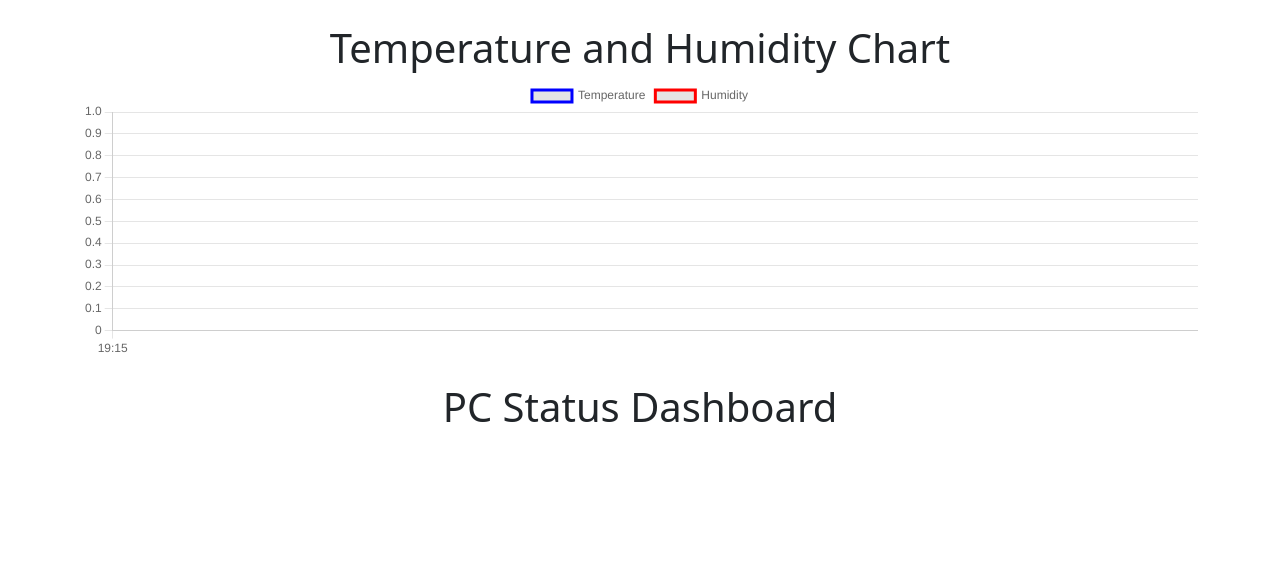
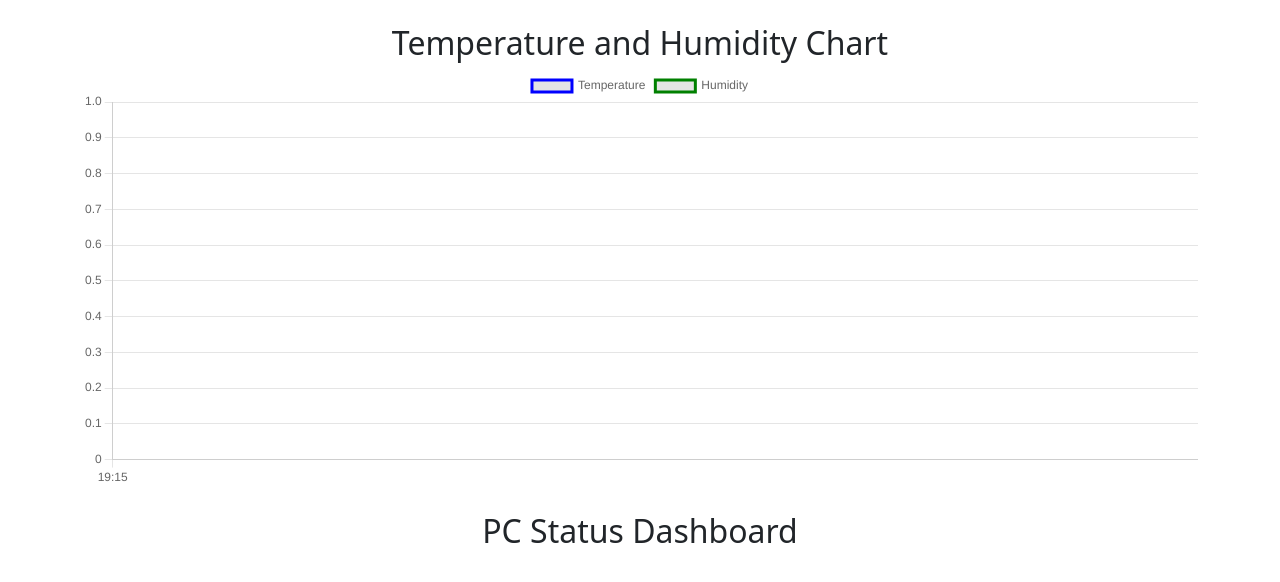
Before and after one commit to jphan32/rack-monitor-rp, a FastAPI app: page / in a window 1280 px wide. Shown: the top 582 px of the page. Run offline with FastAPI, Linux system fonts and the light colour scheme; data that the repository does not hold is empty.

Commit message:
Add: favicon

```diff
--- a/templates/index.html
+++ b/templates/index.html
@@ -5,7 +5,9 @@
     <meta name="viewport" content="width=device-width, initial-scale=1.0">
     <meta http-equiv="refresh" content="60">
 
-    <title></title>
+    <title>Rack Manager</title>
+    <link rel="icon" type="image/png" href="/favicon.png">
+    <link rel="apple-touch-icon" href="/favicon.png">
 
     <script src="/scripts/chart.js"></script>
     <script src="/scripts/moment.js"></script>
@@ -17,8 +19,8 @@
 <body>
 
 <div class="container">
-    <h1 class="text-center mt-4">Temperature and Humidity Chart</h1>
-    <canvas id="myChart" width="400" height="100"></canvas>
+    <h2 class="text-center mt-4">Temperature and Humidity Chart</h1>
+    <canvas id="myChart" width="400" height="150"></canvas>
     <script>
         // 데이터 가져오기
         fetch("/get_data/")
@@ -39,7 +41,7 @@
                         {
                             label: 'Humidity',
                             data: data.humidities,
-                            borderColor: 'red',
+                            borderColor: 'green',
                             fill: false
                         }]
                     },
@@ -69,10 +71,10 @@
 </div>
 
 <div class="container">
-    <h1 class="text-center mt-4">PC Status Dashboard</h1>
+    <h2 class="text-center mt-4">PC Status Dashboard</h1>
     <div class="row">
         {% for pc in pclist %}
-        <div class="col-md-4 mt-4" id="pc1">
+        <div class="col-md-6 mt-5" id="{{ pc.id }}">
             <div class="card">
                 <div class="card-body">
                     <h5 class="card-title">{{ pc.name }}</h5>
```
Also changed, not shown: static/favicon.png (added).
